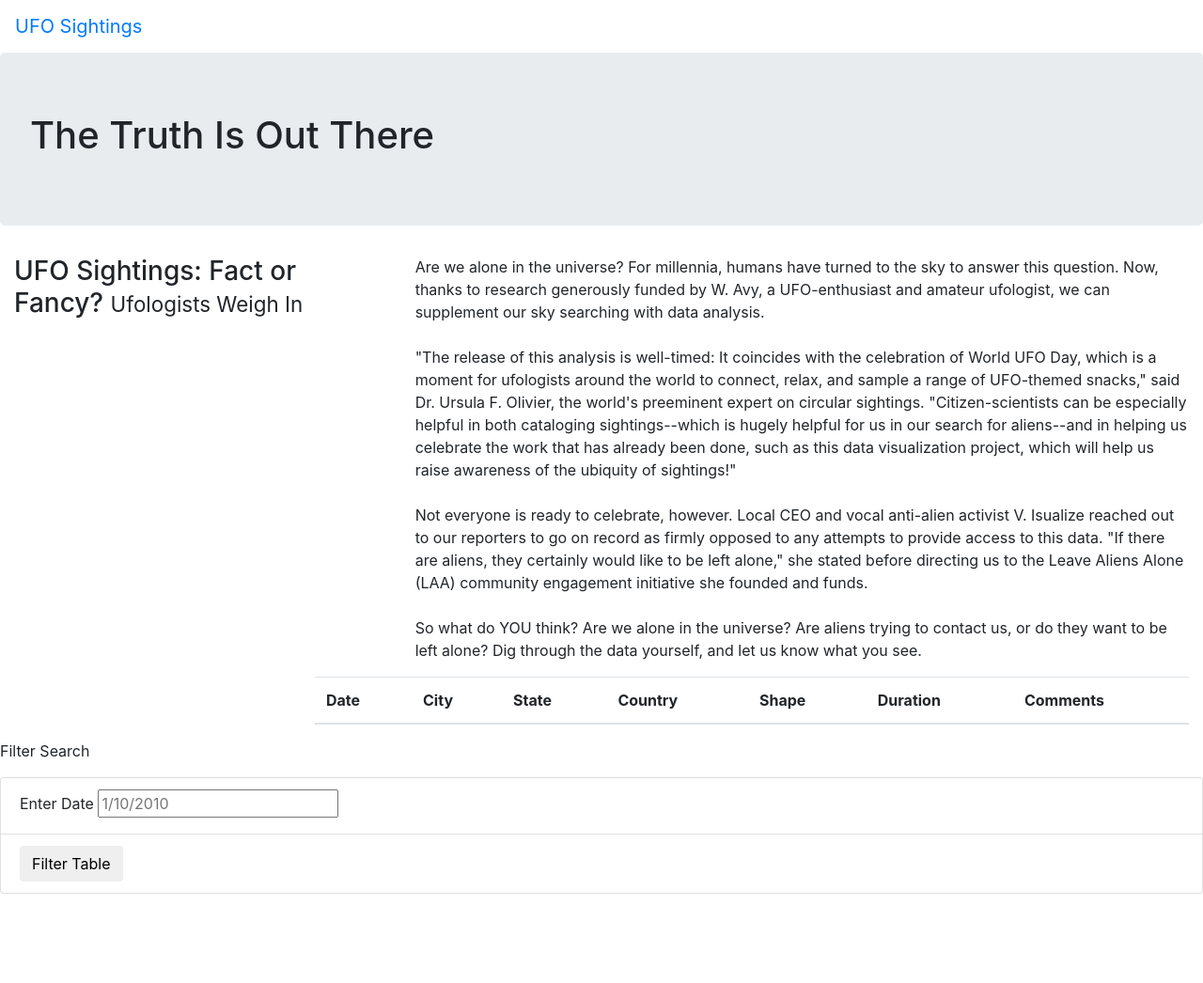
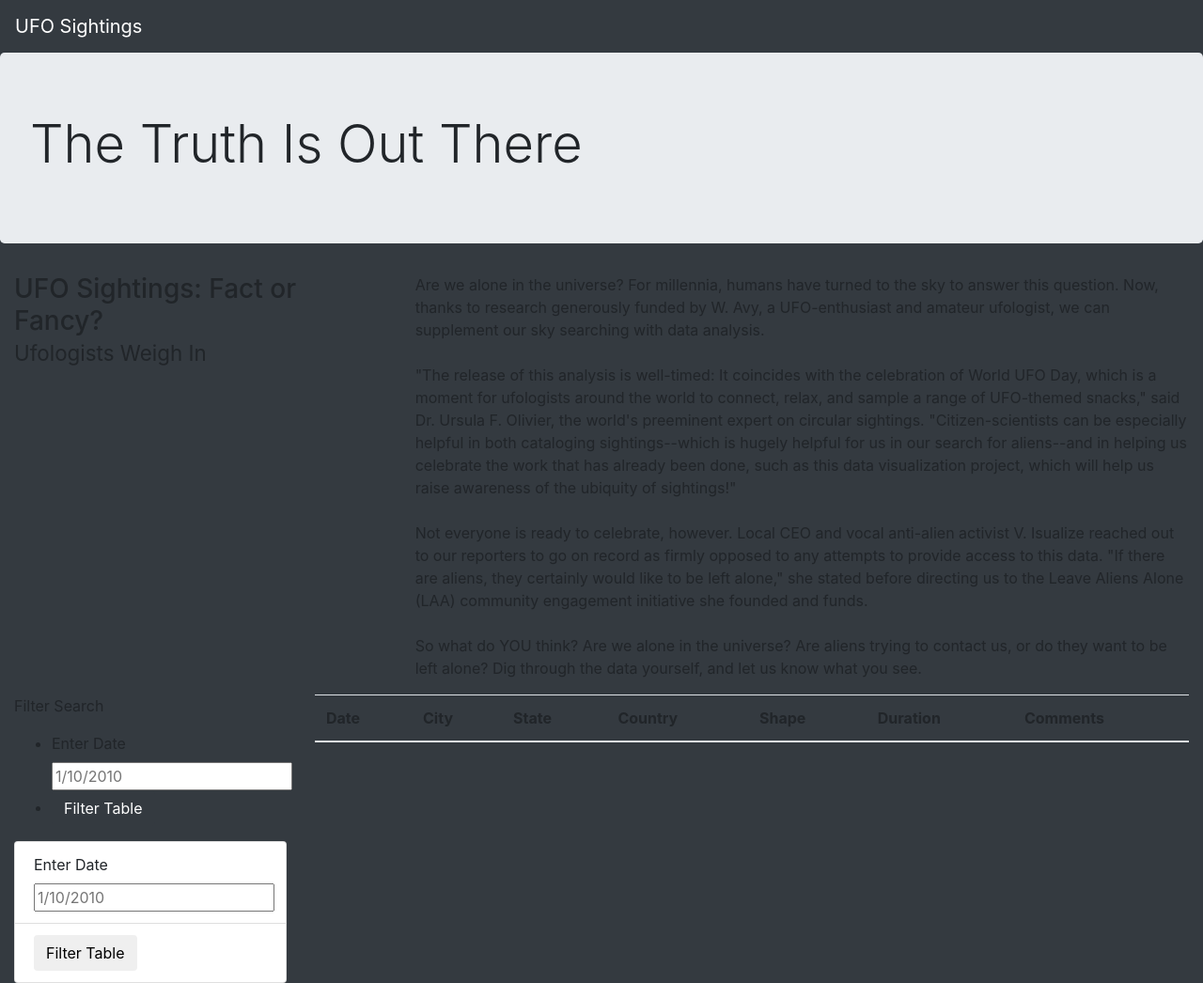
Before and after one commit to purvisjd/UFOs, a plain HTML site: page index.html in a window 1280 px wide. Shown: the whole page at 94% size. Before the commit the page ends 951 px from the top, so only its background shows below. Drawn offline with nearby package versions, Linux system fonts and the light colour scheme.

Commit message:
completed module

```diff
--- a/index.html
+++ b/index.html
@@ -10,22 +10,22 @@
         href="https://maxcdn.bootstrapcdn.com/bootstrap/4.0.0/css/bootstrap.min.css"
         integrity="sha384-Gn5384xqQ1aoWXA+058RXPxPg6fy4IWvTNh0E263XmFcJlSAwiGgFAW/dAiS6JXm"
         crossorigin="anonymous"
-        />
+    />
     <link rel="stylesheet" href="static/css/style.css">
 </head>
-<body>
+<body class="bg-dark">
     <div class="wrapper">
-        <nav class="navbar navbar-expand-lg">
+        <nav class="navbar navbar-dark bg-dark navbar-expand-lg">
             <a class="navbar-brand" href="index.html">UFO Sightings</a>
         </nav>
     </div>
     <div class="jumbotron">
-        <h1>The Truth Is Out There</h1>
+        <h1 class="display-4">The Truth Is Out There</h1>
     </div>
     <div class="container-fluid">
         <div class="row">
             <div class="col-md-4">
-                <h3>UFO Sightings: Fact or Fancy? <small>Ufologists Weigh In</small></h3>
+                <h3>UFO Sightings: Fact or Fancy?<br> <small>Ufologists Weigh In</small></h3>
             </div>
             <div class="col-md-8">
                 <p>
@@ -38,7 +38,29 @@
     <div class="container-fluid">
         <div class="row">
             <div class="col-md-3">
-
+                <form class="bg-dark">
+                    <p>Filter Search</p>
+                <ul class="bg-dark">
+                    <li class="bg-dark">
+                        <label for="date">Enter Date</label>
+                        <input type="text" placeholder="1/10/2010" id="datetime"/>
+                    </li>
+                    <li class="bg-dark">
+                        <button id="filter-btn" type="button" class="btn btn-dark">
+                            Filter Table
+                        </button>
+                    </li>
+                </ul>
+                </form>
+                <ul class="list-group">
+                    <li class="list-group-item">
+                        <label for="date">Enter Date</label>
+                        <input type="text" placeholder="1/10/2010" id="datetime"/>
+                    </li>
+                    <li class="list-group-item">
+                        <button id="filter-btn" type="button" class="btn btn-default">Filter Table</button>
+                    </li>
+                </ul>
             </div>
             <div class="col-md-9">
                 <table class="table table-striped">
@@ -53,21 +75,13 @@
                             <th>Comments</th>
                         </tr>
                     </thead>
+                    <tbody></tbody>
                 </table>
             </div>
         </div>
     </div>
-        <form>
-            <p>Filter Search</p>
-        </form>
-        <ul class="list-group">
-            <li class="list-group-item">
-                <label for="date">Enter Date</label>
-                <input type="text" placeholder="1/10/2010" id="datetime"/>
-            </li>
-            <li class="list-group-item">
-                <button id="filter-btn" type="button" class="btn btn-default">Filter Table</button>
-            </li>
-        </ul>
+    <script src="https://cdnjs.cloudflare.com/ajax/libs/d3/4.11.0/d3.js"></script>
+    <script src="static/js/data.js"></script>
+    <script src="static/js/app.js"></script>
 </body>
 </html>
```
